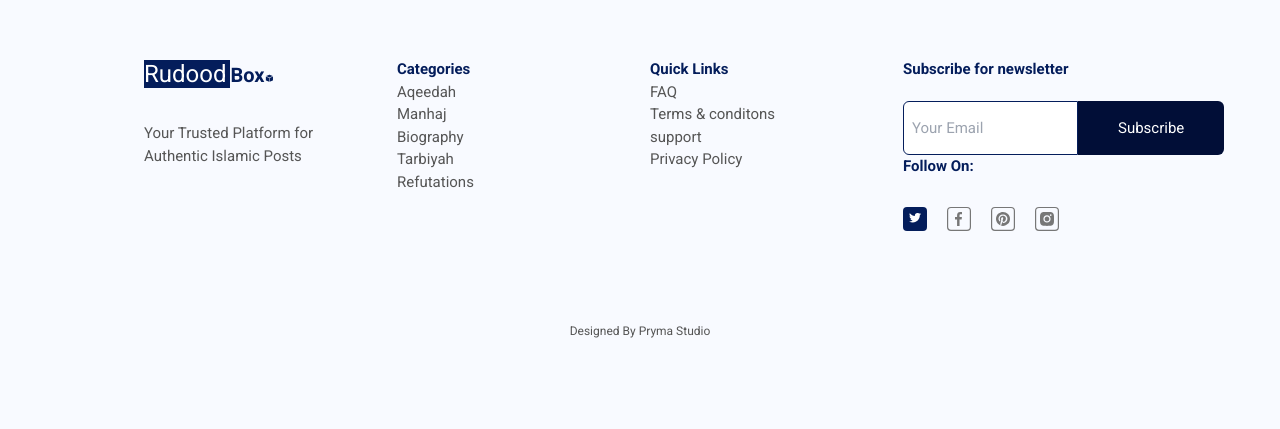
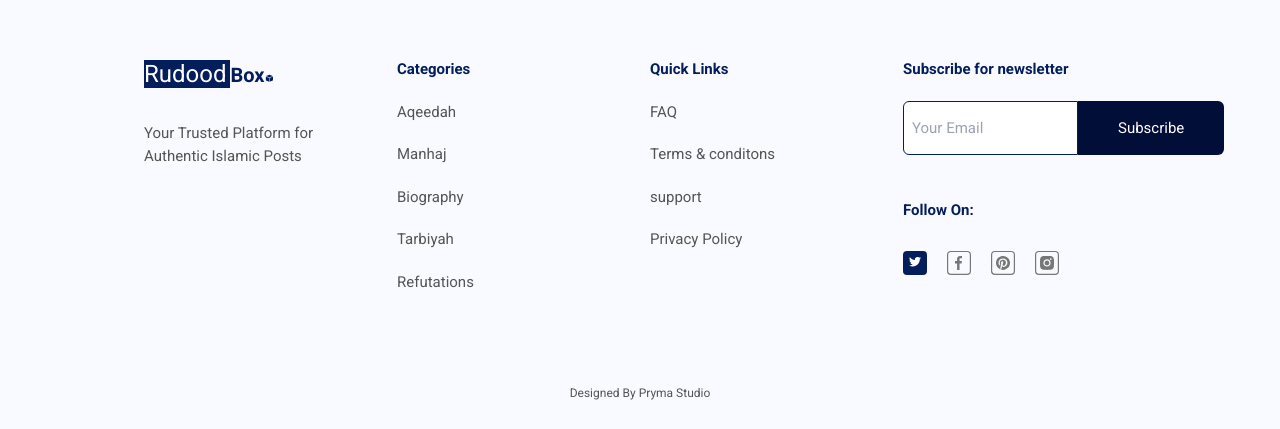
Before and after one commit to salafidevelopers/refutations, a Next.js app: page / in a window 1280 px wide. Shown: the part 908-1337 px from the top of the page. Before the commit the page ends 1275 px from the top, so only its background shows below. Built offline with nearby package versions, Linux system fonts and the light colour scheme.

Commit message:
feat(ui): added header and footer

```diff
--- a/src/app/layout.tsx
+++ b/src/app/layout.tsx
@@ -128,8 +128,8 @@ export default function RootLayout({
             {/* phrase end */}
           </section>
           {/* categories start */}
-          <section className="flex flex-col gap-5 text-[#555555]">
-            <ol className="list-none">
+          <section className=" text-[#555555]">
+            <ol className="list-none flex flex-col gap-5">
               <li className="font-bold text-[#041D5B]">Categories</li>
               <li>
                 <Link href={"#"}>Aqeedah</Link>{" "}
@@ -150,8 +150,8 @@ export default function RootLayout({
           </section>
           {/* categories end */}
           {/* Quick links start */}
-          <section className="flex flex-col gap-3 text-[#555555]">
-            <ol className="list-none">
+          <section className=" text-[#555555]">
+            <ol className="list-none flex flex-col gap-5">
               <li className="font-bold text-[#041D5B]">Quick Links</li>
               <li>
                 <Link href={"#"}>FAQ</Link>
@@ -174,7 +174,7 @@ export default function RootLayout({
               Subscribe for newsletter
             </p>
             {/* email start */}
-            <section className="flex">
+            <section className="flex mb-11">
               <input
                 type="email"
                 name=""
```
